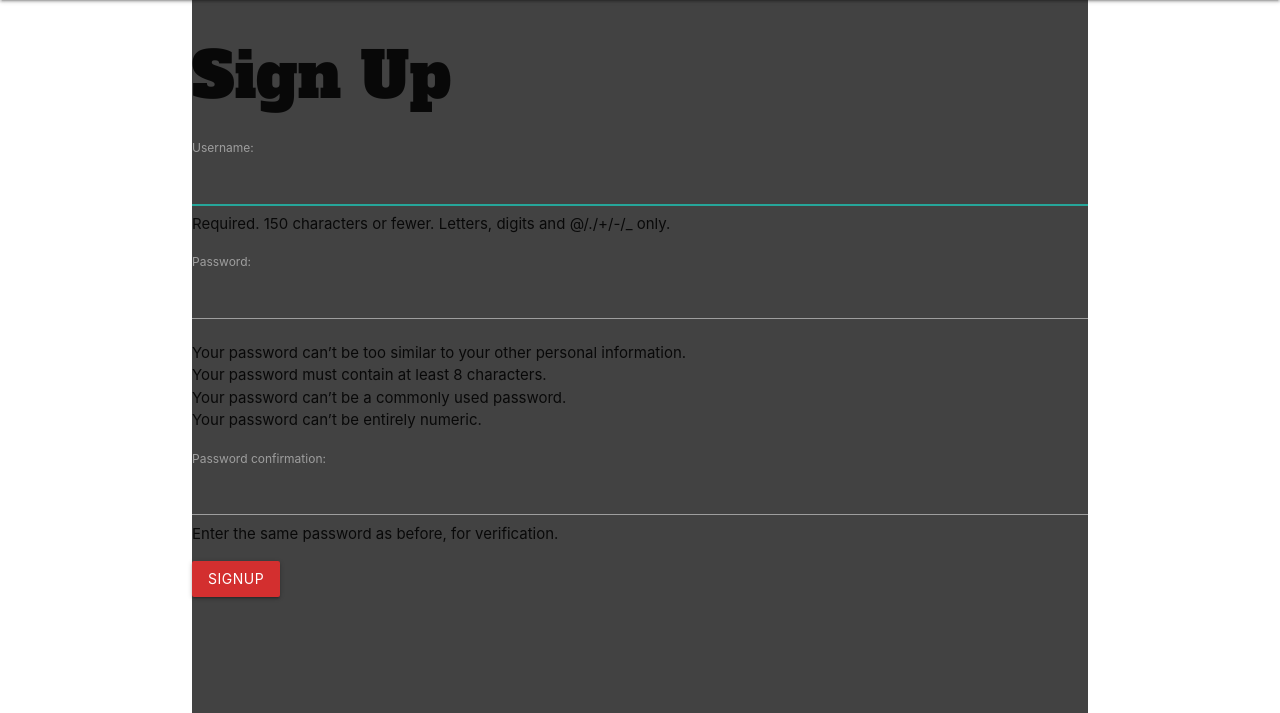
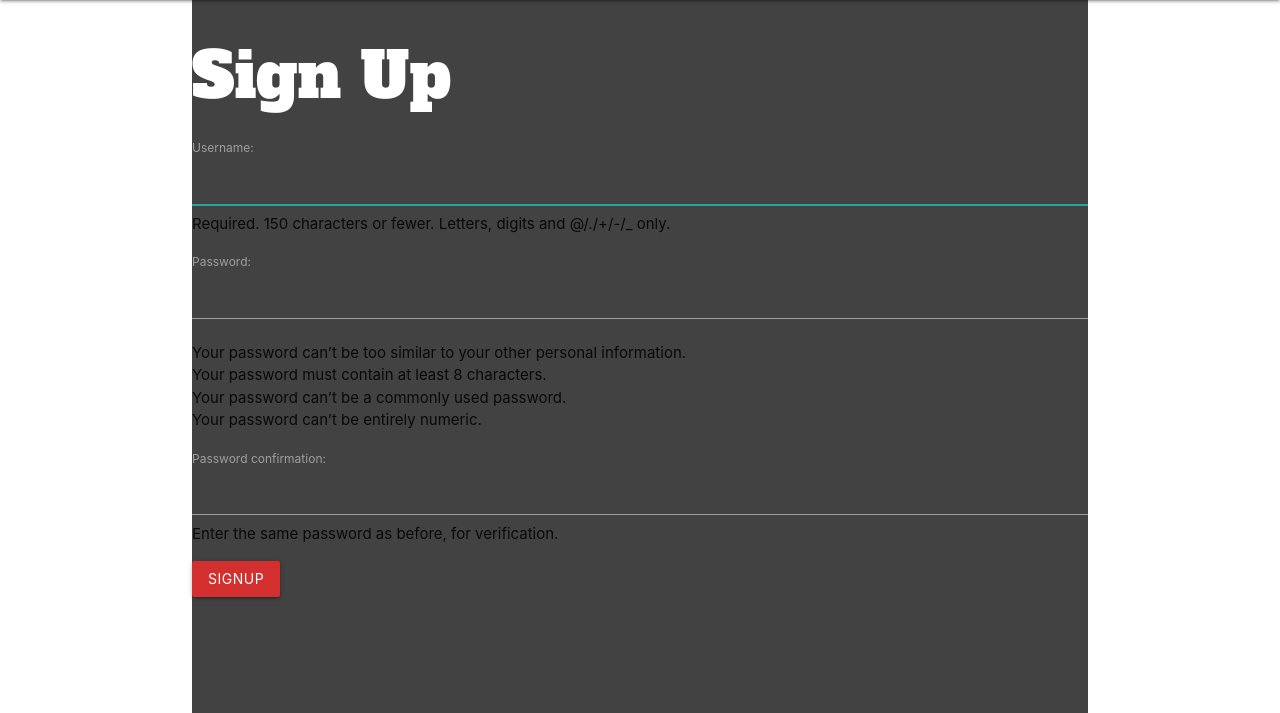
Before and after one commit to n8dizonmustard/fanime, a Django app: page /accounts/signup/ in a window 1280 px wide. Shown: the part 64-777 px from the top of the page. Run offline with Django 3.2, Linux system fonts and the light colour scheme.

Commit message:
fix signup issue

```diff
--- a/fanime/fanime_app/models.py
+++ b/fanime/fanime_app/models.py
@@ -19,8 +19,6 @@ class Profile(models.Model):
     favorite_anime_ever = models.CharField(max_length=100)
     about = models.TextField(max_length=250)
     user = models.ForeignKey(User, on_delete=models.CASCADE)
-    fav_anime_id = models.IntegerField()
-    fav_anime_name = models.CharField(max_length=100)
     def __str__(self):
         return self.name
 
--- a/fanime/fanime_app/templates/fanime_app/profile_form.html
+++ b/fanime/fanime_app/templates/fanime_app/profile_form.html
@@ -14,6 +14,6 @@
       <!-- Render the inputs inside of <tr>s & <td>s -->
       {{ form.as_table }}
     </table>
-    <input type="submit" value="Create!" class="btn red darken-3">
+    <input type="submit" value="Submit" class="btn red darken-3">
   </form>
 {% endblock %}
--- a/fanime/fanime_app/templates/registration/signup.html
+++ b/fanime/fanime_app/templates/registration/signup.html
@@ -1,7 +1,8 @@
 {% extends 'base.html' %}
 {% block content %}
 
-<h1>Sign Up</h1>
+<div class-"center">
+<h1 style="color:white;">Sign Up</h1>
 
 {% if error_message %}<p class="red-text">{{ error_message }}</p>{% endif %}
 
@@ -10,5 +11,5 @@
     {{ form.as_p }}
     <input type="submit" class="btn red darken-2" value="signup">
   </form>
-
+</div>
 {% endblock %}
```
Also changed, not shown: fanime/fanime_app/migrations/0008_auto_20210406_1302.py (added).
